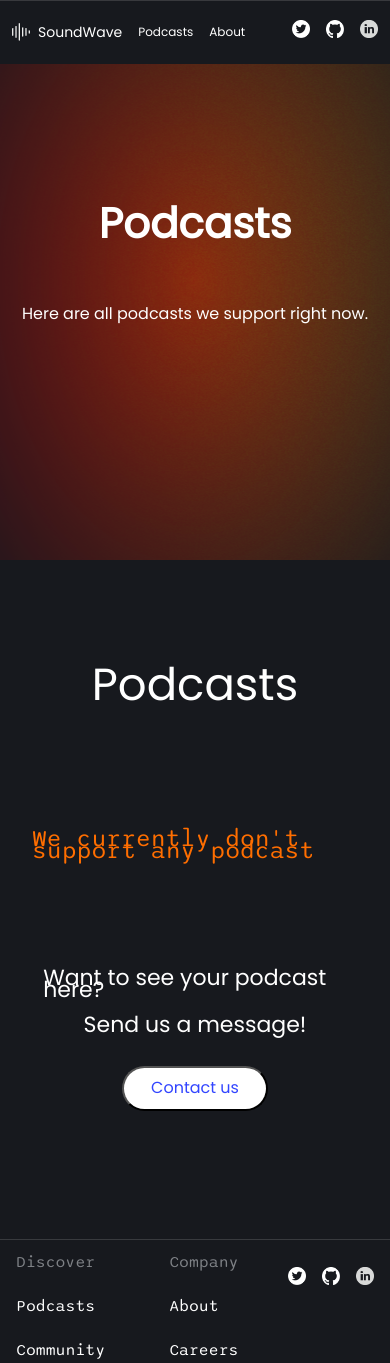
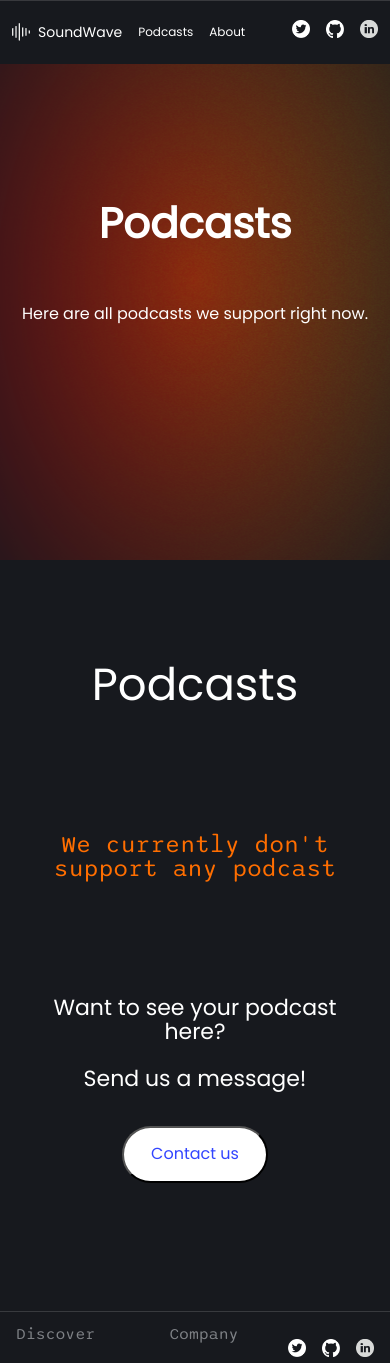
Before and after one commit to gabrielccarvalho/SoundWave, a Next.js app: page /podcasts in a window 390 px wide. Shown: the top 1363 px of the page. Built offline with nearby package versions, Linux system fonts and the light colour scheme.

Commit message:
:sparkles: feat: add responsive layout on podcasts page

```diff
--- a/src/containers/Podcasts.tsx
+++ b/src/containers/Podcasts.tsx
@@ -14,6 +14,13 @@ const Container = styled.div`
   justify-content: center;
   align-items: center;
   padding: 8rem 2rem;
+
+  @media (max-width: 414px) {
+    p {
+      text-align: center;
+      line-height: 1.5rem;
+    }
+  }
 `
 
 const Wrapper = styled.div`
```
